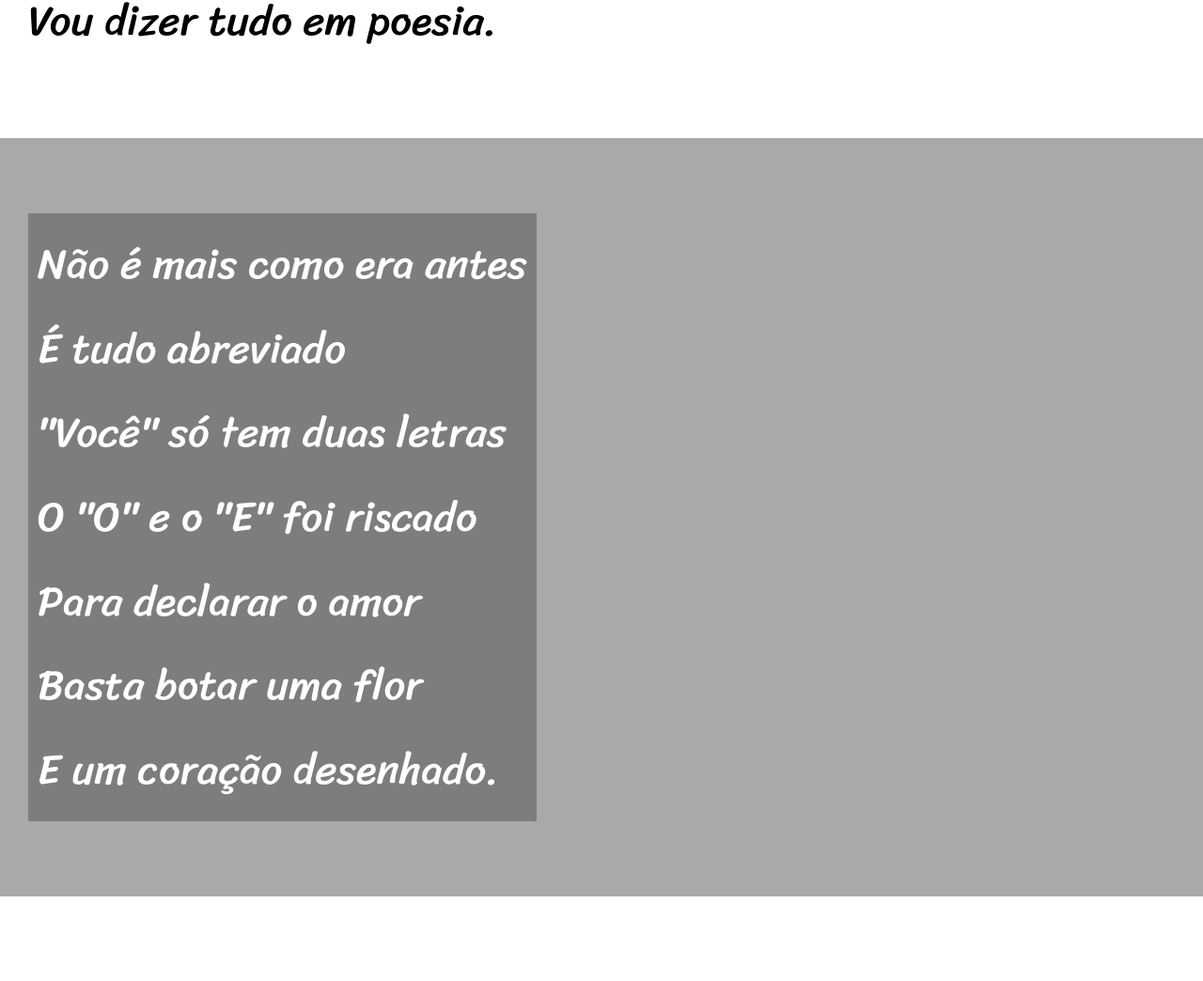
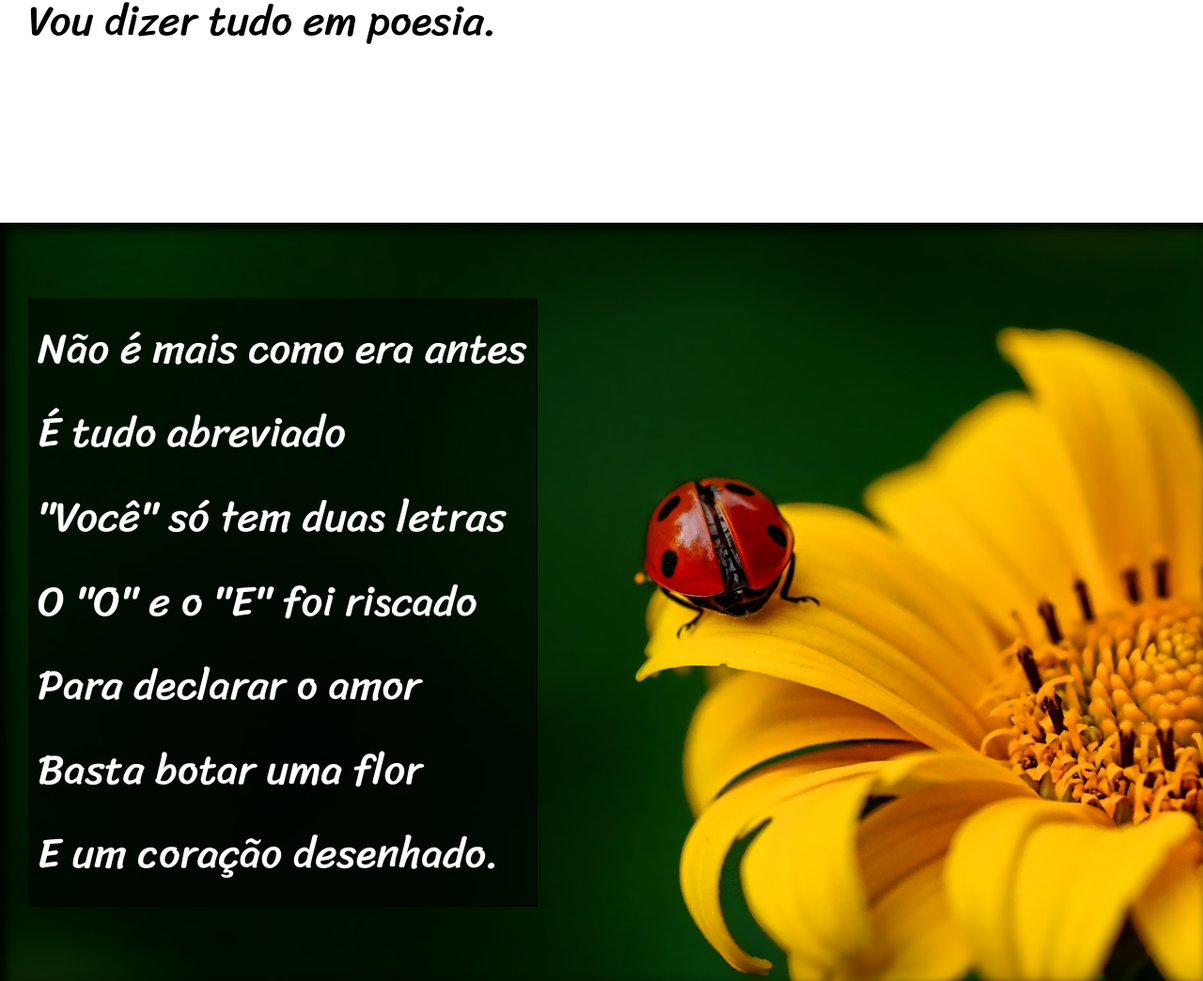
Before and after one commit to celodesign/curso-html5-e-css3, a plain HTML site: page exercicios/modulo3/desafios/desafio12/feito-pelo-professor/index.html in a window 1280 px wide. Shown: the part 900-1944 px from the top of the page at 94% size. Drawn offline with Linux system fonts and the light colour scheme.

Commit message:
Ultimos ajustes desafio 12

```diff
--- a/exercicios/modulo3/desafios/desafio12/feito-pelo-professor/estilos/style.css
+++ b/exercicios/modulo3/desafios/desafio12/feito-pelo-professor/estilos/style.css
@@ -59,6 +59,9 @@ section{
     font-size: 3.5vw;
 }
 
+section p{
+    padding-bottom: 2em;
+}
 
 section.normal{
     background-color: white;
@@ -68,12 +71,25 @@ section.normal{
 section.imagem{
     background-color: rgb(51, green, blue);
     color: white;
+    box-shadow: inset 6px 6px 13px 0px black;
+    background-size: cover;
+    background-position: right center;
+    background-attachment: fixed;
 }
 
 section.imagem p{
-    background-color: rgba(0, 0, 0, 0.26);
+    background-color: rgba(0, 0, 0, 0.525);
     display: inline-block;
     padding: 10px;
+    box-shadow: 1px 1px 0px black;
+}
+
+section#img01{
+    background-image: url("../imagens/background001.jpg");
+}
+
+section#img02{
+    background-image: url("../imagens/background002.jpg");z-index: ;
 }
 
 footer{
--- a/exercicios/modulo3/desafios/desafio12/feito-pelo-professor/index.html
+++ b/exercicios/modulo3/desafios/desafio12/feito-pelo-professor/index.html
@@ -27,7 +27,7 @@
     </section>
 
 
-    <section class="imagem">
+    <section class="imagem" id="img01">
         <p>
             Não é mais como era antes <br>
             É tudo abreviado <br>
@@ -63,7 +63,7 @@
     </section>
 
 
-    <section class="imagem">
+    <section class="imagem" id="img02">
         <p>
             Tenho saudade das cartas <br>
             Escritas com a própria mão <br>
```
